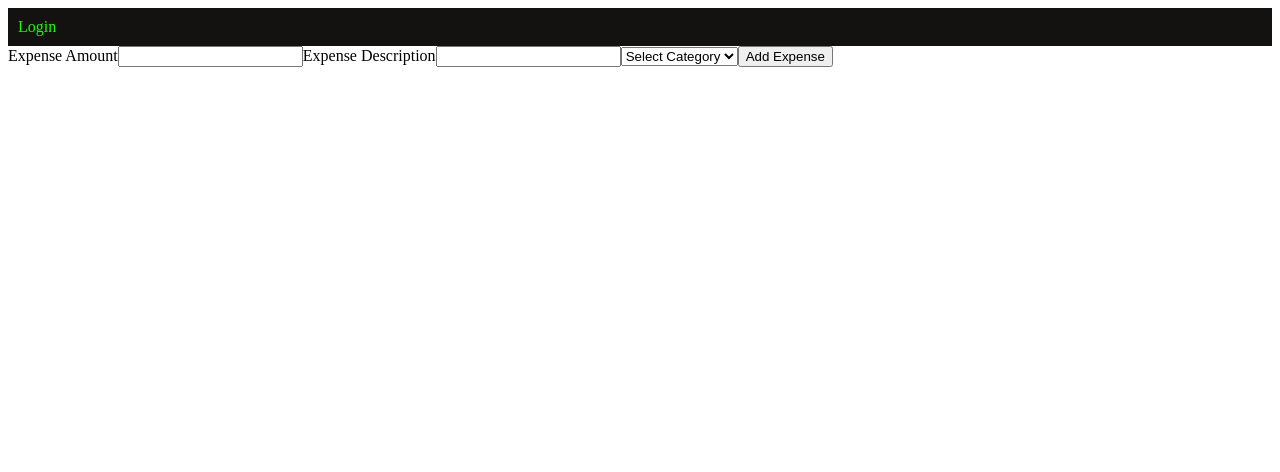
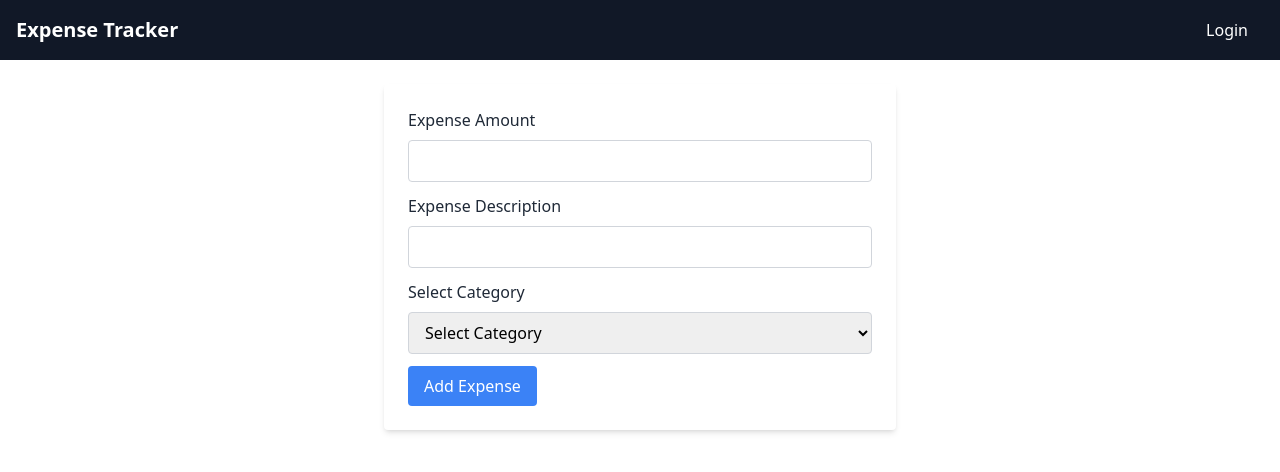
Before and after one commit to Mayukh360/Expensetracker-using-React, a React (Create React App) app: page /expensetracker in a window 1280 px wide. Shown: the top 472 px of the page. Built offline with nearby package versions, Linux system fonts and the light colour scheme.

Commit message:
Adding tailwind CSS

```diff
--- a/package.json
+++ b/package.json
@@ -35,5 +35,8 @@
       "last 1 firefox version",
       "last 1 safari version"
     ]
+  },
+  "devDependencies": {
+    "tailwindcss": "^3.3.2"
   }
 }
--- a/src/Component/Navbar/Navbar.js
+++ b/src/Component/Navbar/Navbar.js
@@ -2,7 +2,7 @@ import React, { Fragment, useContext } from "react";
 import AuthContext from "../../Store/AuthContext";
 import { useNavigate } from "react-router-dom";
 import { Link } from "react-router-dom";
-import "./Navbar.css";
+
 import AuthForm from "../Pages/AuthForm";
 
 export default function Navbar() {
@@ -14,13 +14,29 @@ export default function Navbar() {
   };
   return (
     <Fragment>
-
-      <div className="navbar">
-      {!authCtx.isLoggedIn && (
-        <Link to="/login">Login</Link>
-      )}
-      {authCtx.isLoggedIn &&  <button onClick={logoutHandler}>Logout</button>}
-      </div>
+      <nav className="flex items-center justify-between bg-gray-900 p-4">
+        <Link to="/expensetracker" className="text-white text-xl font-semibold">
+          Expense Tracker
+        </Link>
+        <div>
+          {!authCtx.isLoggedIn && (
+            <Link
+              to="/"
+              className="text-white font-medium mr-4 hover:underline"
+            >
+              Login
+            </Link>
+          )}
+          {authCtx.isLoggedIn && (
+            <button
+              onClick={logoutHandler}
+              className="text-white font-medium hover:underline"
+            >
+              Logout
+            </button>
+          )}
+        </div>
+      </nav>
     </Fragment>
   );
 }
--- a/src/Component/Pages/ExpenseTracker.js
+++ b/src/Component/Pages/ExpenseTracker.js
@@ -16,25 +16,57 @@ export default function ExpenseTracker() {
     setCategory(categoryInput);
   };
   return (
-    <>
-      <form ref={formRef} onSubmit={submitHandler}>
-        <label>Expense Amount</label>
-        <input type="number" id="amount" />
-        <label>Expense Description</label>
-        <input type="text" id="description" />
-        <select id="category">
+      <>
+      <form
+        ref={formRef}
+        onSubmit={submitHandler}
+        className="max-w-lg mx-auto bg-white rounded p-6 shadow-md mt-6"
+      >
+        <label className="block mb-2 font-medium text-gray-800">
+          Expense Amount
+        </label>
+        <input
+          type="number"
+          id="amount"
+          className="border border-gray-300 rounded px-3 py-2 mb-3 w-full"
+        />
+        <label className="block mb-2 font-medium text-gray-800">
+          Expense Description
+        </label>
+        <input
+          type="text"
+          id="description"
+          className="border border-gray-300 rounded px-3 py-2 mb-3 w-full"
+        />
+        <label className="block mb-2 font-medium text-gray-800">
+          Select Category
+        </label>
+        <select
+          id="category"
+          className="border border-gray-300 rounded px-3 py-2 mb-3 w-full"
+        >
           <option value="">Select Category</option>
           <option value="food">Food</option>
           <option value="utilities">Utilities</option>
           <option value="transportation">Transportation</option>
           <option value="other">Other</option>
         </select>
-        <button type="submit">Add Expense</button>
+        <button
+          type="submit"
+          className="bg-blue-500 text-white font-medium py-2 px-4 rounded hover:bg-blue-600"
+        >
+          Add Expense
+        </button>
       </form>
-      <ul>
+      <ul className="max-w-lg mx-auto mt-6">
         {amount && description && category && (
-          <li>
-            Amount :{amount}--- Descrition :{description}--- Category :{category}
+          <li className="bg-white shadow-md rounded p-4 mb-4">
+            <span className="font-medium">Amount: </span>
+            {amount} |{" "}
+            <span className="font-medium">Description: </span>
+            {description} |{" "}
+            <span className="font-medium">Category: </span>
+            {category}
           </li>
         )}
       </ul>
--- a/src/Component/Pages/LoggedinPage.js
+++ b/src/Component/Pages/LoggedinPage.js
@@ -39,17 +39,19 @@ export default function LoggedinPage() {
   ) : <h4>Email is not verified</h4>;
 
   return (
-    <div className="logged-in-page">
-      <h2>Visit Expense Tracker</h2>
-      <Link to="/expensetracker">Expense Tracker</Link>
-      <li className='userlogged'>
-      <h2>You are logged in successfully</h2>
-      <Link to="/updateprofile">Click here to Update Profile</Link><br/>
-      </li>
-      <li className='verify'>
-      <h2>Click Here to Verify Email</h2>
-      <button onClick={verifyHandler}>Verify Email</button>
-      </li>
+    <div className="logged-in-page bg-gray-100 min-h-screen flex flex-col items-center ">
+     <div className="bg-white p-8 rounded shadow-md w-full mt-6">
+      <h2 className="text-2xl mb-4">Visit Expense Tracker</h2>
+      <Link to="/expensetracker" className="text-blue-500 underline mb-4">Expense Tracker</Link>
+      </div>
+      <div className="bg-white p-8 mt-4 rounded shadow-md w-full" >
+        <h2 className="text-xl mb-4">You are logged in successfully</h2>
+        <Link to="/updateprofile" className="text-blue-500 underline">Click here to Update Profile</Link><br/>
+      </div>
+      <div className="bg-white p-8 mt-4 rounded shadow-md w-full">
+        <h2 className="text-xl mb-4">Click Here to Verify Email</h2>
+        <button onClick={verifyHandler} className="bg-blue-500 text-white font-medium py-2 px-4 rounded hover:bg-blue-600">Verify Email</button>
+      </div>
 
       {verificationMessage}
     </div>
--- a/src/Component/Pages/UpdateProfile.js
+++ b/src/Component/Pages/UpdateProfile.js
@@ -1,89 +1,118 @@
-import React,{useRef,useEffect,useContext} from 'react';
-import AuthContext from '../../Store/AuthContext';
+import React, { useRef, useEffect, useContext } from "react";
+import AuthContext from "../../Store/AuthContext";
 
 export default function UpdateProfile() {
-  const authCtx=useContext(AuthContext);
+  const authCtx = useContext(AuthContext);
 
-    const formRef=useRef();
-    const token=localStorage.getItem('token');
-    const submitHandler=(event)=>{
+  const formRef = useRef();
+  const token = localStorage.getItem("token");
+  const submitHandler = (event) => {
     event.preventDefault();
-    const fullName=formRef.current.elements.name.value;
-    const photoUrl=formRef.current.elements.profilephoto.value;
-    console.log(fullName,photoUrl);
-
-
+    const fullName = formRef.current.elements.name.value;
+    const photoUrl = formRef.current.elements.profilephoto.value;
+    console.log(fullName, photoUrl);
 
     const data = {
-        idToken:token,
+      idToken: token,
       displayName: fullName,
       photoUrl: photoUrl,
       // deleteAttribute:["DISPLAY_NAME", "PHOTO_URL"],
-        returnSecureToken:true,
+      returnSecureToken: true,
     };
     console.log(data);
     fetch(
-      'https://identitytoolkit.googleapis.com/v1/accounts:update?key=AIzaSyDXx5szR2zhd9OQlqBegt7PJUE8RXQAqAk',
+      "https://identitytoolkit.googleapis.com/v1/accounts:update?key=AIzaSyDXx5szR2zhd9OQlqBegt7PJUE8RXQAqAk",
       {
-        method: 'POST',
+        method: "POST",
         body: JSON.stringify(data),
         headers: {
-          'Content-Type': 'application/json',
+          "Content-Type": "application/json",
         },
       }
     )
       .then((response) => response.json())
       .then((data) => {
         // Handle the response
-        console.log('Profile updated:', data); //This response does not contain displayName,photoUrl
+        console.log("Profile updated:", data); //This response does not contain displayName,photoUrl
       })
       .catch((error) => {
-        console.error('Error updating profile:', error);
+        console.error("Error updating profile:", error);
       });
-    }
+  };
 
-    async function fetchData(){
+  async function fetchData() {
     // console.log("TOKEN",token);
-        fetch('https://identitytoolkit.googleapis.com/v1/accounts:lookup?key=AIzaSyDXx5szR2zhd9OQlqBegt7PJUE8RXQAqAk',{
-            method: 'POST',
+    fetch(
+      "https://identitytoolkit.googleapis.com/v1/accounts:lookup?key=AIzaSyDXx5szR2zhd9OQlqBegt7PJUE8RXQAqAk",
+      {
+        method: "POST",
 
         headers: {
-                'Content-Type': 'application/json',
+          "Content-Type": "application/json",
         },
         body: JSON.stringify({
           idToken: token,
         }),
+      }
+    )
+      .then((response) => {
+        // console.log(response)
+        return response.json();
       })
-        .then((response)=>{
-            // console.log(response)
-         return   response.json()
-
-        })
-        .then((data)=>{
-            console.log('Fetched Data',data);//This response does not contain displayName,photoUrl
+      .then((data) => {
+        console.log("Fetched Data", data); //This response does not contain displayName,photoUrl
         // console.log(data.users[0].displayName);
-            formRef.current.elements.name.value=data.users[0].displayName;
-            formRef.current.elements.profilephoto.value=data.users[0].photoUrl;
+        formRef.current.elements.name.value = data.users[0].displayName;
+        formRef.current.elements.profilephoto.value = data.users[0].photoUrl;
       })
       .catch((error) => {
-            console.error('Error updating profile:', error);
+        console.error("Error updating profile:", error);
       });
   }
-    useEffect(()=>{
+  useEffect(() => {
     fetchData();
-    },[])
+  }, []);
 
   return (
-    <div>
-        <h2>Winners never quit, quitters never win</h2>
-        <label>Contact Details</label><br/><br/>
-        <form ref={formRef} onSubmit={submitHandler}>
-        <label>Full Name</label>
-        <input type='text' id='name'/>
-        <label>Profile Photo URL</label>
-        <input type='text' id='profilephoto'/>
-        <button>Update</button>
+    <div className="p-6">
+       <h2 className="text-xl mb-4 ">Winners never quit, quitters never win</h2>
+      <form onSubmit={submitHandler} className="max-w-md mx-auto">
+     <label className="block mb-2 font-medium text-gray-800">
+        Contact Details
+      </label>
+        <div className="mb-4">
+          <label
+            htmlFor="name"
+            className="block mb-2 font-medium text-gray-800"
+          >
+            Full Name
+          </label>
+          <input
+            type="text"
+            id="name"
+            className="border border-gray-300 rounded px-3 py-2 w-full"
+          />
+        </div>
+        <div className="mb-4">
+          <label
+            htmlFor="profilephoto"
+            className="block mb-2 font-medium text-gray-800"
+          >
+            Profile Photo URL
+          </label>
+          <input
+            type="text"
+            id="profilephoto"
+            className="border border-gray-300 rounded px-3 py-2 w-full"
+          />
+        </div>
+        <button
+          type="submit"
+          className="bg-blue-500 text-white font-medium py-2 px-4 rounded hover:bg-blue-600"
+        >
+          Update
+        </button>
       </form>
     </div>
-  )
+  );
 }
--- /dev/null
+++ b/src/index.css
@@ -0,0 +1,3 @@
+@tailwind base;
+@tailwind components;
+@tailwind utilities;
--- a/src/index.js
+++ b/src/index.js
@@ -5,6 +5,7 @@ import App from './App';
 import reportWebVitals from './reportWebVitals';
 import { BrowserRouter } from 'react-router-dom';
 import AuthContextProvider from './Store/AuthContextProvider';
+import './index.css'
 
 const root = ReactDOM.createRoot(document.getElementById('root'));
 root.render(
--- /dev/null
+++ b/tailwind.config.js
@@ -0,0 +1,8 @@
+/** @type {import('tailwindcss').Config} */
+module.exports = {
+  content: [  "./src/**/*.{js,jsx,ts,tsx}",],
+  theme: {
+    extend: {},
+  },
+  plugins: [],
+}
```
Also changed, not shown: 1 other file (tests, documents, lock files or other folders). Lines whose indentation alone changed are shown as unchanged.
